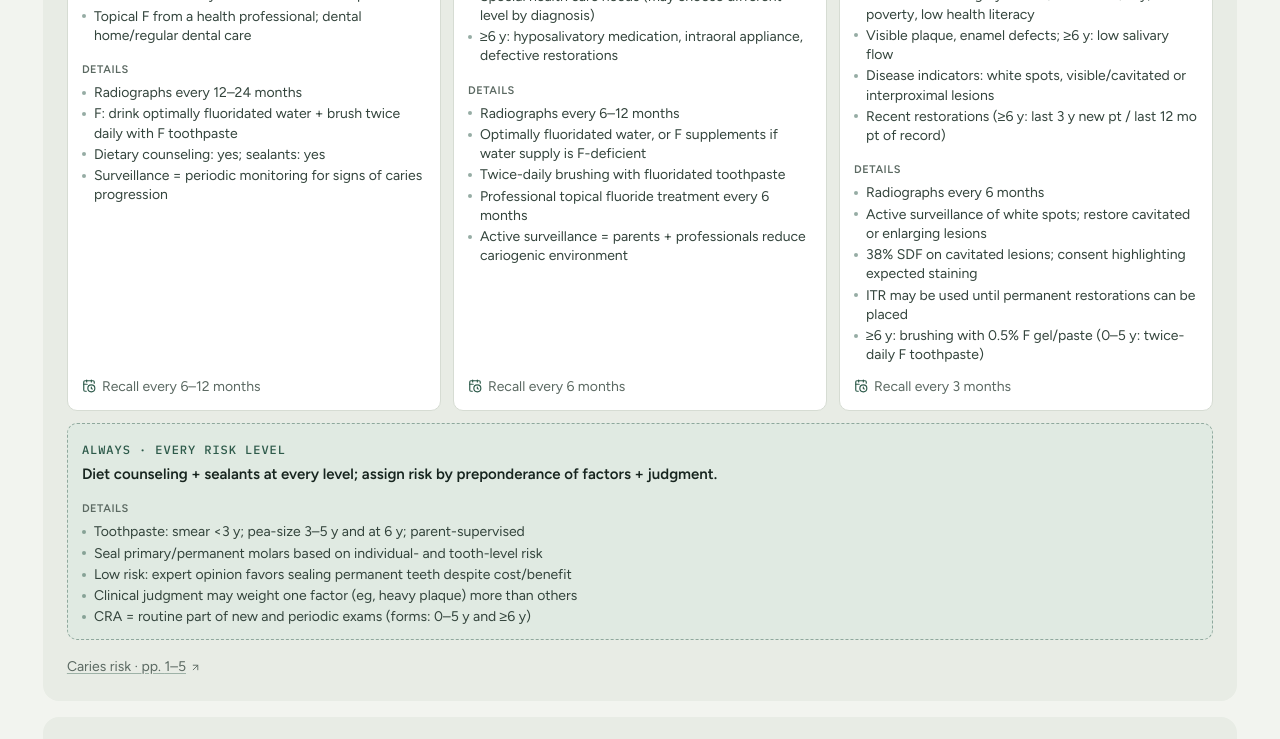
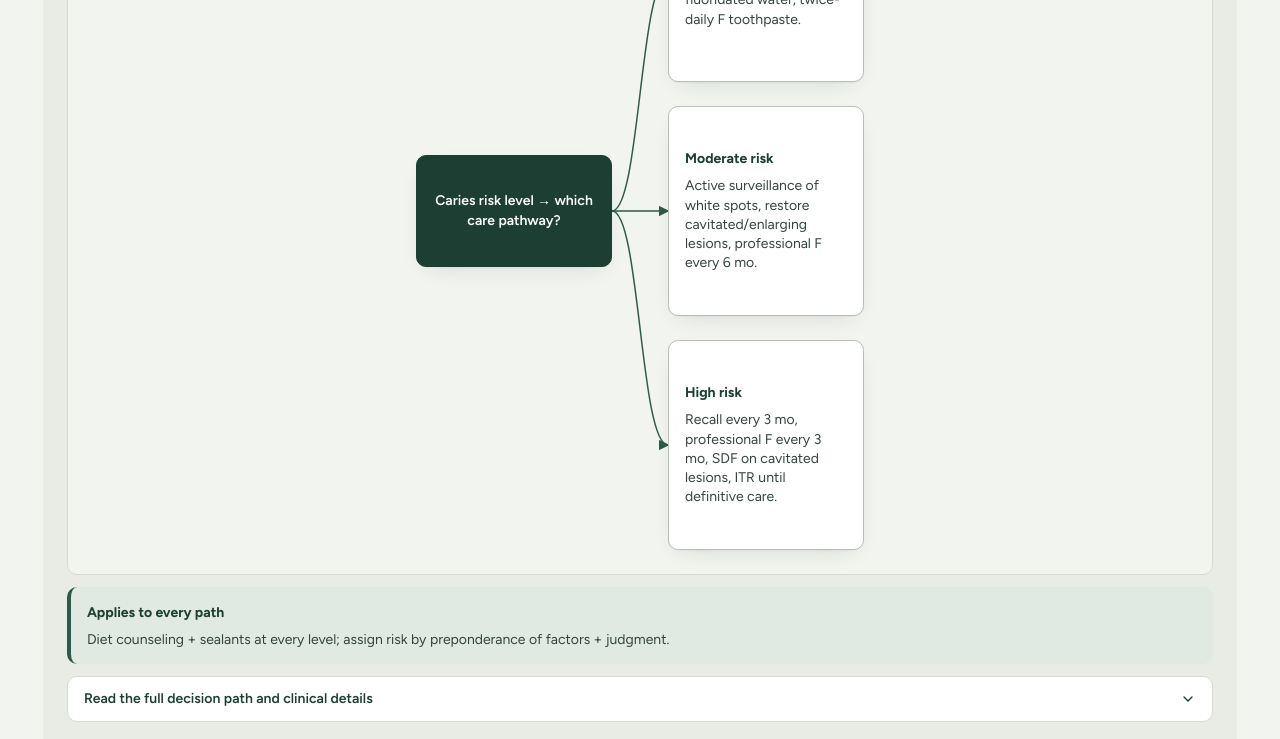
Before and after one commit to aranlucas/raleigh-travel, a Next.js app: page /study/themes in a window 1280 px wide. Shown: the part 1460-2199 px from the top of the page. Built offline with nearby package versions, Linux system fonts and the light colour scheme.

Commit message:
Make study decision maps easier to follow

```diff
--- a/package.json
+++ b/package.json
@@ -14,6 +14,7 @@
     "check": "pnpm format:check && pnpm lint && pnpm typecheck"
   },
   "dependencies": {
+    "d3-hierarchy": "^3.1.2",
     "lucide-react": "^1.47.0",
     "next": "16.3.6",
     "react": "19.3.0",
@@ -21,6 +22,7 @@
   },
   "devDependencies": {
     "@tailwindcss/postcss": "^4.3.3",
+    "@types/d3-hierarchy": "^3.1.7",
     "@types/node": "^26",
     "@types/react": "^19",
     "@types/react-dom": "^19",
--- a/src/components/decision-map.tsx
+++ b/src/components/decision-map.tsx
@@ -1,266 +1,290 @@
-import { ArrowDown, ArrowRight, CalendarClock, TriangleAlert } from "lucide-react";
-import { Fragment } from "react";
+import { hierarchy, tree } from "d3-hierarchy";
+import { ArrowRight, ChevronDown, TriangleAlert } from "lucide-react";
 
 import type { DecisionBranch, DecisionMap } from "@/lib/study-themes";
 
-/*
- * Layouts respond to the figure's width (`@container` on the parent), not the viewport.
- * Connectors are drawn only at widths where every branch sits in a single row.
- */
+type TreeData = {
+  id: string;
+  branch?: DecisionBranch;
+  label?: string;
+  children?: TreeData[];
+};
+type Point = { x: number; y: number };
 
-type RowLayout = Readonly<{ grid: string; bar: string; stem: string; arrow: string }>;
+const NODE_WIDTH = 196;
+const NODE_HEIGHT = 210;
+const ROOT_HEIGHT = 112;
+const RANK_GAP = 56;
+const MARGIN = 24;
 
-const rowLayouts: Readonly<Record<number, RowLayout>> = {
-  1: { grid: "", bar: "hidden", stem: "", arrow: "hidden" },
-  2: {
-    grid: "@2xl:grid-cols-2",
-    bar: "hidden @2xl:block",
-    stem: "@2xl:pt-4 @2xl:before:block",
-    arrow: "@2xl:grid",
-  },
-  3: {
-    grid: "@4xl:grid-cols-3",
-    bar: "hidden @4xl:block",
-    stem: "@4xl:pt-4 @4xl:before:block",
-    arrow: "@4xl:grid",
-  },
-  4: {
-    grid: "@2xl:grid-cols-2 @5xl:grid-cols-4",
-    bar: "hidden @5xl:block",
-    stem: "@5xl:pt-4 @5xl:before:block",
-    arrow: "@5xl:grid",
-  },
+function toTree(branch: DecisionBranch, id: string): TreeData {
+  return {
+    id,
+    branch,
+    children: branch.children?.map((child, index) => toTree(child, `${id}-${index}`)),
   };
-const wrappedLayout: RowLayout = {
-  grid: "@2xl:grid-cols-2 @4xl:grid-cols-3",
-  bar: "hidden",
-  stem: "",
-  arrow: "hidden",
-};
-
-function layoutFor(count: number) {
-  return rowLayouts[count] ?? wrappedLayout;
 }
 
-function Section({ label, items }: Readonly<{ label: string; items?: readonly string[] }>) {
-  if (items === undefined || items.length === 0) {
-    return null;
+function buildGraph(map: DecisionMap) {
+  const choices = map.branches.filter((branch) => branch.tone !== "always");
+  const root: TreeData = { id: "start", label: map.question };
+
+  if (map.sequence === true) {
+    let current = root;
+    choices.forEach((branch, index) => {
+      const next = toTree(branch, `branch-${index}`);
+      current.children = [next];
+      current = next;
+    });
+  } else {
+    root.children = choices.map((branch, index) => toTree(branch, `branch-${index}`));
   }
+
+  const positioned = tree<TreeData>()
+    .nodeSize([NODE_HEIGHT + 24, NODE_WIDTH + RANK_GAP])
+    .separation((a, b) => (a.parent === b.parent ? 1 : 1.3))(hierarchy(root));
+  const descendants = positioned.descendants();
+  const minX = Math.min(...descendants.map((node) => node.x));
+  const maxX = Math.max(...descendants.map((node) => node.x));
+  const maxDepth = Math.max(...descendants.map((node) => node.depth));
+  const vertical = map.sequence === true;
+  const position = (node: Readonly<{ x: number; y: number }>): Point => ({
+    x: vertical ? MARGIN + NODE_WIDTH / 2 + node.x - minX : MARGIN + NODE_WIDTH / 2 + node.y,
+    y: vertical ? MARGIN + NODE_HEIGHT / 2 + node.y : MARGIN + NODE_HEIGHT / 2 + node.x - minX,
+  });
+
+  return {
+    width: vertical
+      ? maxX - minX + NODE_WIDTH + MARGIN * 2
+      : (maxDepth + 1) * NODE_WIDTH + maxDepth * RANK_GAP + MARGIN * 2,
+    height: vertical
+      ? maxDepth * (NODE_WIDTH + RANK_GAP) + NODE_HEIGHT + MARGIN * 2
+      : maxX - minX + NODE_HEIGHT + MARGIN * 2,
+    vertical,
+    nodes: descendants.map((node) => ({
+      id: node.data.id,
+      branch: node.data.branch,
+      label: node.data.label,
+      width: NODE_WIDTH,
+      height: node.depth === 0 ? ROOT_HEIGHT : NODE_HEIGHT,
+      position: position(node),
+    })),
+    edges: positioned.links().map((link) => {
+      const source = position(link.source);
+      const target = position(link.target);
+      return {
+        from: link.source.data.id,
+        to: link.target.data.id,
+        source: vertical
+          ? { x: source.x, y: source.y + (link.source.depth === 0 ? ROOT_HEIGHT : NODE_HEIGHT) / 2 }
+          : { x: source.x + NODE_WIDTH / 2, y: source.y },
+        target: vertical
+          ? { x: target.x, y: target.y - NODE_HEIGHT / 2 }
+          : { x: target.x - NODE_WIDTH / 2, y: target.y },
+      };
+    }),
+  };
+}
+
+function BranchOutline({ branch }: Readonly<{ branch: DecisionBranch }>) {
   return (
-    <div className="mt-2.5">
-      <span className="text-[0.6875rem] font-semibold tracking-wider text-muted uppercase">
-        {label}
-      </span>
-      <ul className="mt-0.5 space-y-0.5">
-        {items.map((item) => (
-          <li
-            className="relative pl-3 text-sm leading-snug text-ink-soft before:absolute before:top-[0.55em] before:left-0 before:size-1 before:rounded-full before:bg-pine/50"
-            key={item}
-          >
-            {item}
-          </li>
+    <li className="border-l-2 border-pine/30 pl-4">
+      <p className="font-semibold text-ink">
+        {branch.when} <ArrowRight size={14} className="inline text-pine" aria-hidden="true" />{" "}
+        {branch.action}
+      </p>
+      {branch.criteria !== undefined && branch.criteria.length > 0 && (
+        <div className="mt-2">
+          <strong className="text-sm text-muted">Findings</strong>
+          <ul className="mt-1 list-disc space-y-1 pl-5 text-sm text-ink-soft">
+            {branch.criteria.map((item) => (
+              <li key={item}>{item}</li>
             ))}
           </ul>
         </div>
+      )}
+      {branch.details !== undefined && branch.details.length > 0 && (
+        <div className="mt-2">
+          <strong className="text-sm text-muted">Clinical details</strong>
+          <ul className="mt-1 list-disc space-y-1 pl-5 text-sm text-ink-soft">
+            {branch.details.map((item) => (
+              <li key={item}>{item}</li>
+            ))}
+          </ul>
+        </div>
+      )}
+      {branch.followUp !== undefined && (
+        <p className="mt-2 text-sm text-ink-soft">
+          <strong>Follow-up:</strong> {branch.followUp}
+        </p>
+      )}
+      {branch.children !== undefined && (
+        <ul className="mt-4 space-y-4">
+          {branch.children.map((child) => (
+            <BranchOutline branch={child} key={child.when} />
+          ))}
+        </ul>
+      )}
+    </li>
   );
 }
 
-function BranchCard({
-  branch,
-  className = "",
-  hideWhen = "",
-}: Readonly<{ branch: DecisionBranch; className?: string; hideWhen?: string }>) {
-  const urgent = branch.tone === "urgent";
+function BranchPreview({ branch }: Readonly<{ branch: DecisionBranch }>) {
   return (
-    <div
-      className={`flex flex-col rounded-md border p-3.5 ${urgent ? "border-cardinal/35 bg-cardinal-wash" : "border-line bg-surface"} ${className}`}
-      data-branch={branch.when}
-    >
-      {urgent ? (
-        <span className="eyebrow mb-1 gap-1 text-cardinal">
-          <TriangleAlert size={12} aria-hidden="true" /> Escalate
-        </span>
-      ) : null}
+    <li className="rounded-md border border-line-strong bg-surface p-4">
       <strong
-        className={`block text-xs font-semibold tracking-wide uppercase ${urgent ? "text-cardinal" : "text-pine"} ${hideWhen}`}
+        className={`text-sm ${branch.tone === "urgent" ? "text-cardinal" : "text-pine-deep"}`}
       >
         {branch.when}
       </strong>
-      <p className="mt-1 text-[0.9375rem] leading-snug font-semibold text-ink">{branch.action}</p>
-      <Section label="Findings" items={branch.criteria} />
-      <Section label="Details" items={branch.details} />
-      {branch.children === undefined ? null : (
-        <p className="mt-auto flex items-center gap-1 pt-3 text-sm font-medium text-pine">
-          {branch.children.length} options below <ArrowDown size={13} aria-hidden="true" />
-        </p>
-      )}
-      {branch.followUp === undefined ? null : (
-        <p className="mt-auto flex items-start gap-1.5 pt-3 text-sm leading-snug text-muted">
-          <CalendarClock size={14} className="mt-0.5 text-pine" aria-hidden="true" />
-          <span>
-            <span className="sr-only">Follow-up: </span>
-            {branch.followUp}
-          </span>
-        </p>
-      )}
-    </div>
-  );
-}
-
-function Stem() {
-  return <div className="mx-auto h-4 w-px bg-line-strong" aria-hidden="true" />;
-}
-
-/** One row of alternatives, joined to the node above by a bar when they fit on one line. */
-function BranchRow({ branches }: Readonly<{ branches: readonly DecisionBranch[] }>) {
-  const layout = layoutFor(branches.length);
-  const inset = `calc(50% / ${branches.length})`;
-  return (
-    <ul className={`relative grid gap-3 ${layout.grid}`}>
-      <span
-        className={`absolute top-0 h-px bg-line-strong ${layout.bar}`}
-        style={{ left: inset, right: inset }}
-        aria-hidden="true"
-      />
-      {branches.map((branch) => (
-        <li
-          className={`relative flex flex-col before:absolute before:top-0 before:left-1/2 before:hidden before:h-4 before:w-px before:bg-line-strong ${layout.stem}`}
-          key={branch.when}
-        >
-          <BranchCard branch={branch} className="flex-1" />
-        </li>
+      <p className="mt-1 text-sm leading-relaxed text-ink-soft">{branch.action}</p>
+      {branch.children !== undefined && (
+        <ul className="mt-3 space-y-2 border-l-2 border-pine/30 pl-3">
+          {branch.children.map((child) => (
+            <BranchPreview branch={child} key={child.when} />
           ))}
         </ul>
-  );
-}
-
-function Tree({ map }: Readonly<{ map: DecisionMap }>) {
-  const choices = map.branches.filter((branch) => branch.tone !== "always");
-  const always = map.branches.filter((branch) => branch.tone === "always");
-  return (
-    <>
-      <Stem />
-      <BranchRow branches={choices} />
-      {choices.map((branch) =>
-        branch.children === undefined ? null : (
-          <div className="mt-5" key={branch.when}>
-            <div className="mx-auto max-w-xl rounded-md border border-pine/30 bg-pine-wash px-4 py-2 text-center text-[0.9375rem] font-semibold text-pine-deep">
-              {branch.when}: which option?
-            </div>
-            <Stem />
-            <BranchRow branches={branch.children} />
-          </div>
-        ),
       )}
-      {always.map((branch) => (
-        <div
-          className="mt-3 rounded-md border border-dashed border-pine/45 bg-pine-wash px-3.5 py-3"
-          data-branch={branch.when}
-          key={branch.when}
-        >
-          <span className="eyebrow text-pine">Always · {branch.when}</span>
-          <p className="mt-0.5 text-[0.9375rem] leading-snug font-semibold text-ink">
-            {branch.action}
-          </p>
-          <div className="grid gap-x-8 @2xl:grid-cols-2">
-            <Section label="Findings" items={branch.criteria} />
-            <Section label="Details" items={branch.details} />
-          </div>
-          {branch.followUp === undefined ? null : (
-            <p className="mt-2.5 flex items-start gap-1.5 text-sm leading-snug text-muted">
-              <CalendarClock size={14} className="mt-0.5 text-pine" aria-hidden="true" />
-              <span>
-                <span className="sr-only">Follow-up: </span>
-                {branch.followUp}
-              </span>
-            </p>
-          )}
-        </div>
-      ))}
-    </>
-  );
-}
-
-function Sequence({ map }: Readonly<{ map: DecisionMap }>) {
-  const count = map.branches.length;
-  const layout = layoutFor(count);
-  return (
-    <ol className={`mt-3 grid gap-3 ${layout.grid}`}>
-      {map.branches.map((branch, index) => (
-        <li className="relative flex flex-col" key={branch.when}>
-          <span className="type-data absolute -top-2 -left-2 z-10 grid size-6 place-items-center rounded-full bg-pine-deep text-xs font-semibold text-white">
-            {index + 1}
-          </span>
-          <BranchCard branch={branch} className="flex-1" />
-          {index < count - 1 ? (
-            <span
-              className={`absolute top-1/2 -right-3 hidden h-6 w-3 -translate-y-1/2 place-items-center text-muted ${layout.arrow}`}
-              aria-hidden="true"
-            >
-              <ArrowRight size={12} />
-            </span>
-          ) : null}
     </li>
-      ))}
-    </ol>
-  );
-}
-
-const matrixColumns: Readonly<Record<number, string>> = {
-  2: "@3xl:grid-cols-[auto_repeat(2,minmax(0,1fr))]",
-  3: "@3xl:grid-cols-[auto_repeat(3,minmax(0,1fr))]",
-};
-
-function Matrix({ map }: Readonly<{ map: DecisionMap }>) {
-  const axes = map.axes;
-  if (axes === undefined) {
-    return null;
-  }
-  return (
-    <div className={`mt-3 grid gap-2 ${matrixColumns[axes.columns.length] ?? ""}`}>
-      <span className="hidden @3xl:block" />
-      {axes.columns.map((column) => (
-        <span
-          className="hidden justify-self-center rounded-full bg-surface px-2.5 py-0.5 text-xs font-semibold text-pine-deep ring-1 ring-pine/20 @3xl:block"
-          key={column}
-        >
-          {column}
-        </span>
-      ))}
-      {axes.rows.map((row, rowIndex) => (
-        <Fragment key={row}>
-          <span className="hidden rotate-180 self-center text-xs font-semibold tracking-wide text-pine-deep [writing-mode:vertical-rl] @3xl:block">
-            {row}
-          </span>
-          {axes.columns.map((column, columnIndex) => {
-            const branch = map.branches.find(
-              (item) => item.cell?.[0] === rowIndex && item.cell[1] === columnIndex,
-            );
-            return branch === undefined ? (
-              <span className="rounded-md border border-dashed border-line" key={column} />
-            ) : (
-              <BranchCard branch={branch} hideWhen="@3xl:sr-only" key={column} />
-            );
-          })}
-        </Fragment>
-      ))}
-    </div>
   );
 }
 
 export function DecisionDiagram({ map }: Readonly<{ map: DecisionMap }>) {
+  const markerId = `decision-arrow-${map.question.toLowerCase().replaceAll(/[^a-z0-9]+/gu, "-")}`;
+  const universal = map.branches.filter((branch) => branch.tone === "always");
+  const choices = map.branches.filter((branch) => branch.tone !== "always");
+  const ChoiceList = map.sequence === true ? "ol" : "ul";
+  const graph = buildGraph(map);
   return (
+    <div>
+      <h4 className="font-display text-xl leading-snug text-pine-deep min-[800px]:sr-only print:not-sr-only">
+        {map.question}
+      </h4>
+      <p className="mt-1 text-sm text-muted">
+        {map.sequence === true
+          ? "Follow the arrows in order."
+          : "Follow the arrow from the question to the matching finding, then any follow-up choice."}
+      </p>
+      <div className="mt-4 rounded-md border border-line bg-canvas p-3 min-[800px]:hidden print:block">
+        <ChoiceList
+          className={`space-y-2 ${map.sequence === true ? "list-decimal pl-5 marker:font-semibold marker:text-pine" : ""}`}
+        >
+          {choices.map((branch) => (
+            <BranchPreview branch={branch} key={branch.when} />
+          ))}
+        </ChoiceList>
+      </div>
+      <div className="mt-4 hidden overflow-x-auto rounded-md border border-line bg-canvas min-[800px]:block print:hidden">
+        <div
+          className="relative mx-auto"
+          style={{ width: graph.width, height: graph.height }}
+          aria-hidden="true"
+        >
+          <svg
+            className="absolute inset-0"
+            width={graph.width}
+            height={graph.height}
+            viewBox={`0 0 ${graph.width} ${graph.height}`}
+          >
+            <defs>
+              <marker
+                id={markerId}
+                viewBox="0 0 8 8"
+                refX="7"
+                refY="4"
+                markerWidth="7"
+                markerHeight="7"
+                orient="auto"
+              >
+                <path d="M 0 0 L 8 4 L 0 8 z" fill="var(--color-pine)" />
+              </marker>
+            </defs>
+            {graph.edges.map((edge) => (
+              <path
+                key={`${edge.from}-${edge.to}`}
+                d={
+                  graph.vertical
+                    ? `M ${edge.source.x} ${edge.source.y} C ${edge.source.x} ${(edge.source.y + edge.target.y) / 2}, ${edge.target.x} ${(edge.source.y + edge.target.y) / 2}, ${edge.target.x} ${edge.target.y}`
+                    : `M ${edge.source.x} ${edge.source.y} C ${(edge.source.x + edge.target.x) / 2} ${edge.source.y}, ${(edge.source.x + edge.target.x) / 2} ${edge.target.y}, ${edge.target.x} ${edge.target.y}`
+                }
+                fill="none"
+                stroke="var(--color-pine)"
+                strokeWidth="1.5"
+                markerEnd={`url(#${markerId})`}
+              />
+            ))}
+          </svg>
+          {graph.nodes.map((node) => (
+            <div
+              key={node.id}
+              className={`absolute flex flex-col justify-center rounded-md border px-4 py-3 shadow-card ${node.branch?.tone === "urgent" ? "border-cardinal/50 bg-cardinal-wash" : node.branch === undefined ? "border-pine-deep bg-pine-deep text-white" : "border-line-strong bg-surface"}`}
+              style={{
+                width: node.width,
+                height: node.height,
+                left: node.position.x - node.width / 2,
+                top: node.position.y - node.height / 2,
+              }}
+            >
+              {node.branch === undefined ? (
+                <span className="text-center text-sm font-semibold">{node.label}</span>
+              ) : (
                 <>
-      <div className="mx-auto max-w-2xl rounded-md bg-pine-deep px-4 py-2.5 text-center font-display text-lg leading-snug text-white">
-        {map.question}
+                  <strong
+                    className={`text-sm leading-snug ${node.branch.tone === "urgent" ? "text-cardinal" : "text-pine-deep"}`}
+                  >
+                    {node.branch.tone === "urgent" && (
+                      <TriangleAlert size={14} className="mr-1 inline" aria-hidden="true" />
+                    )}
+                    {node.branch.when}
+                  </strong>
+                  <p className="mt-2 text-sm leading-snug text-ink-soft">{node.branch.action}</p>
+                </>
+              )}
             </div>
-      {map.sequence === true ? (
-        <Sequence map={map} />
-      ) : map.axes === undefined ? (
-        <Tree map={map} />
-      ) : (
-        <Matrix map={map} />
+          ))}
+        </div>
+      </div>
+      {universal.map((branch) => (
+        <div
+          className="mt-3 rounded-md border-l-4 border-pine bg-pine-wash px-4 py-3"
+          key={branch.when}
+        >
+          <strong className="text-sm text-pine-deep">Applies to every path</strong>
+          <p className="mt-1 text-sm leading-relaxed text-ink-soft">{branch.action}</p>
+        </div>
+      ))}
+      <details className="group mt-3 rounded-md border border-line bg-surface">
+        <summary className="flex items-center gap-2 px-4 py-3 text-sm font-semibold text-pine-deep hover:bg-pine-wash">
+          Read the full decision path and clinical details
+          <ChevronDown
+            size={16}
+            className="ml-auto transition-transform group-open:rotate-180"
+            aria-hidden="true"
+          />
+        </summary>
+        <div className="border-t border-line px-4 py-5">
+          <p className="mb-4 text-sm text-muted">
+            {map.sequence === true
+              ? "Work through these steps in order."
+              : "Choose the matching finding; nested options follow their parent path."}
+          </p>
+          <ChoiceList className="space-y-5">
+            {choices.map((branch) => (
+              <BranchOutline branch={branch} key={branch.when} />
+            ))}
+          </ChoiceList>
+          {universal.length > 0 && (
+            <div className="mt-5 border-t border-line pt-4">
+              <h5 className="mb-3 font-semibold text-pine-deep">For every path</h5>
+              <ul className="space-y-4">
+                {universal.map((branch) => (
+                  <BranchOutline branch={branch} key={branch.when} />
+                ))}
+              </ul>
+            </div>
           )}
-    </>
+        </div>
+      </details>
+    </div>
   );
 }
```
Also changed, not shown: src/app/study/themes/page.tsx (+33 -1 lines), 1 other file (tests, documents, lock files or other folders). Lines whose indentation alone changed are shown as unchanged.
